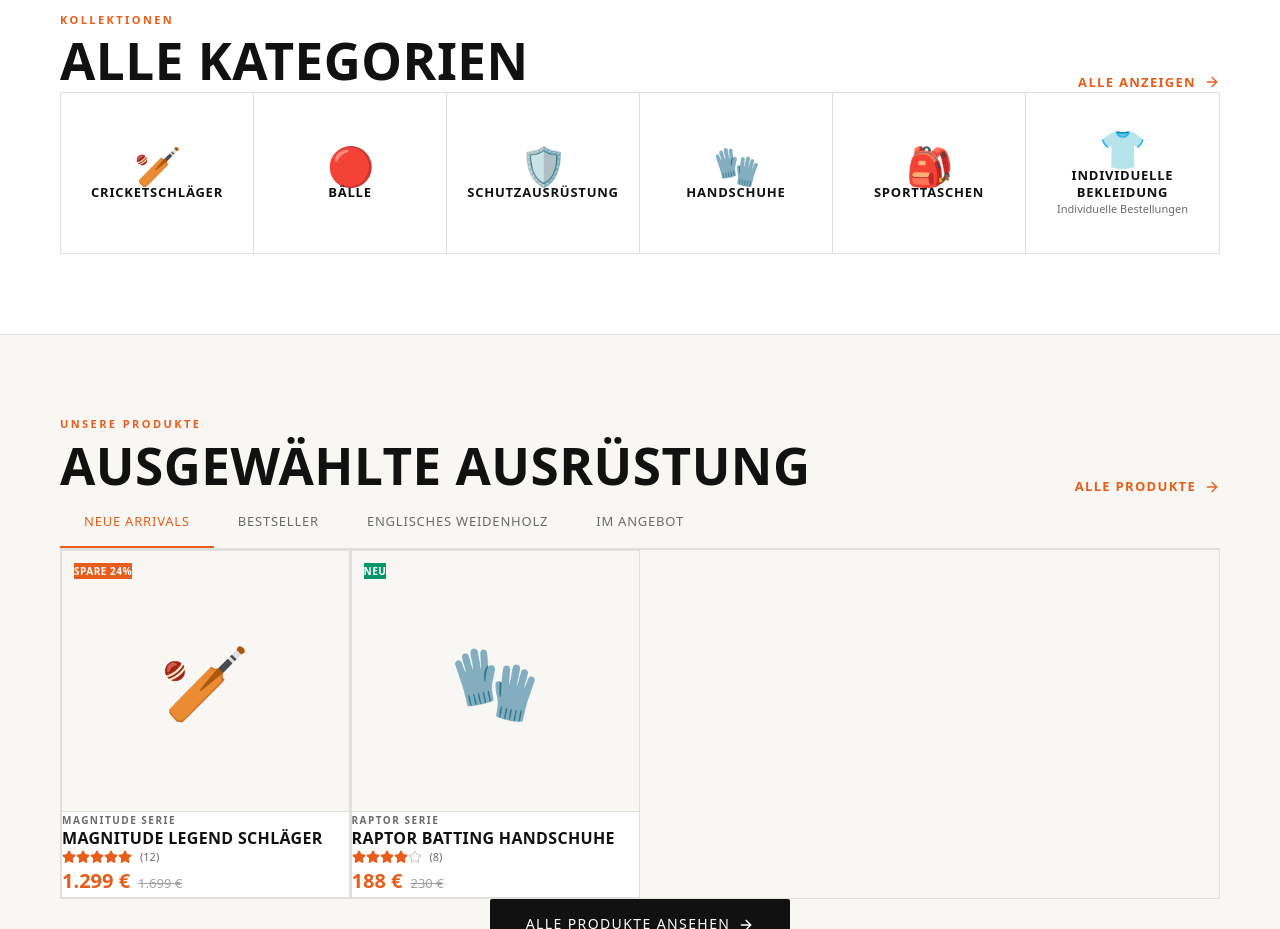
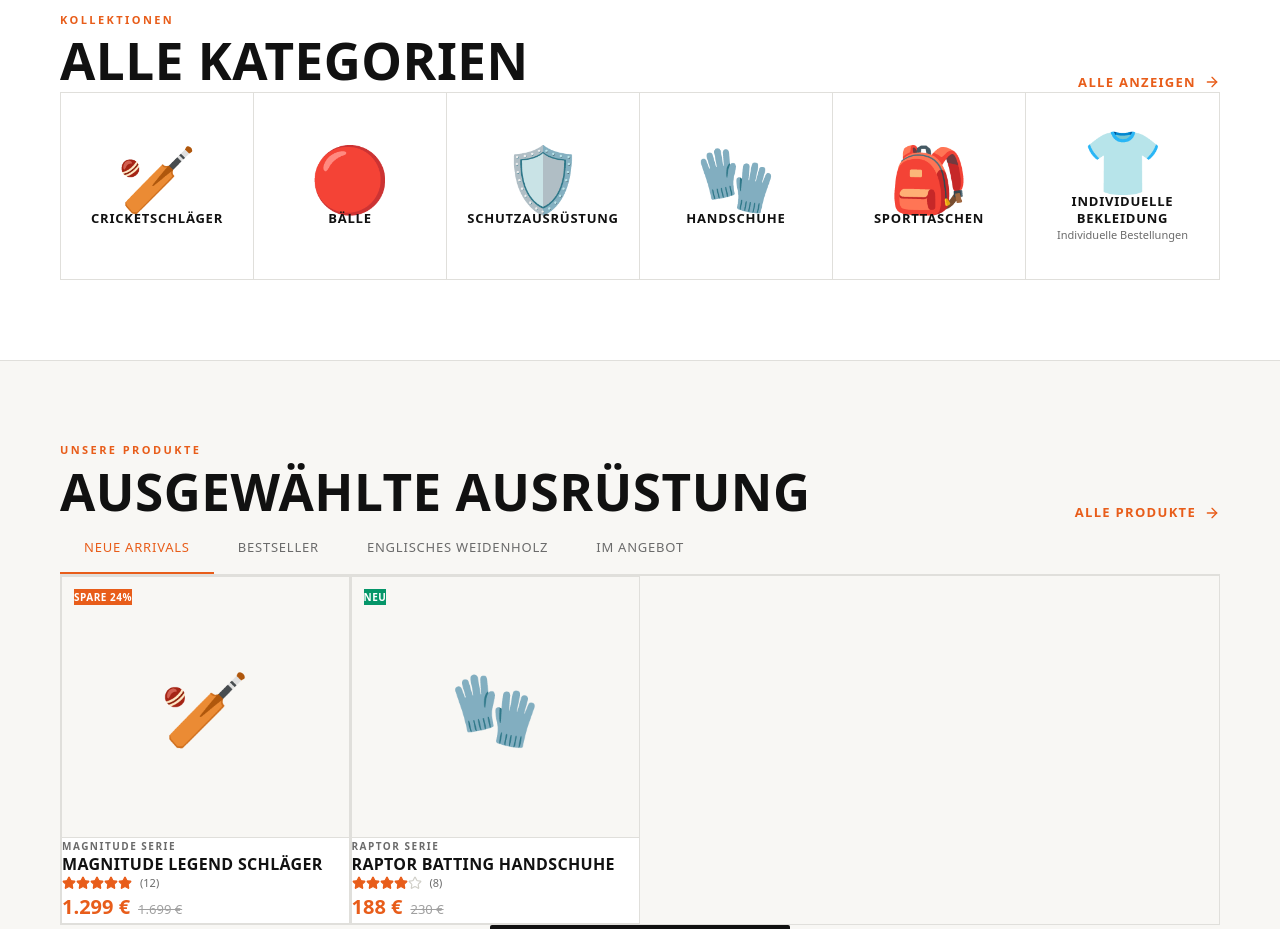
Before and after one commit to deepakchanana15/mantrasports.de, a Next.js app: page / in a window 1280 px wide. Shown: the part 980-1909 px from the top of the page. Built offline with nearby package versions, Linux system fonts and the light colour scheme; no server answers; the database is empty.

Commit message:
fix: enlarge category tile images from 48px to 96px

```diff
--- a/components/home/HomePageClient.tsx
+++ b/components/home/HomePageClient.tsx
@@ -427,11 +427,11 @@ export function HomePageClient({ heroImageUrl, heroProduct, categories, tabProdu
               >
                 {/* Category image or emoji */}
                 {dbImage ? (
-                  <div className="relative mb-3 overflow-hidden rounded" style={{ width: '48px', height: '48px' }}>
-                    <Image src={dbImage} alt={cat.name} fill sizes="48px" className="object-cover" />
+                  <div className="relative mb-4 overflow-hidden rounded" style={{ width: '96px', height: '96px' }}>
+                    <Image src={dbImage} alt={cat.name} fill sizes="96px" className="object-cover" />
                   </div>
                 ) : (
-                  <span className="mb-3 block select-none transition-colors" style={{ fontSize: '38px', lineHeight: 1 }} aria-hidden="true">
+                  <span className="mb-4 block select-none transition-colors" style={{ fontSize: '64px', lineHeight: 1 }} aria-hidden="true">
                     {cat.emoji}
                   </span>
                 )}
```
